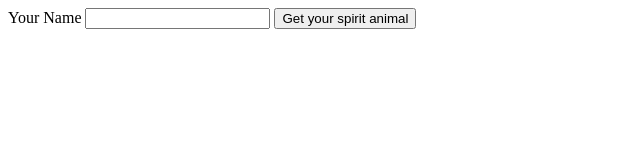
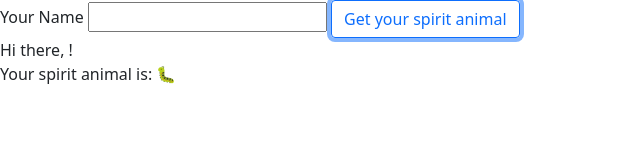
Before and after one commit to KethanPilla/dev-charlie-lab, a plain HTML site: page index.html in a window 1280 px wide. Both pictures are taken after a click on the button "Get your spirit animal". Shown: the whole page, without its empty margins (0-640 px from the left). Drawn offline with nearby package versions, Linux system fonts and the light colour scheme.

Commit message:
Add files via upload

```diff
--- a/index.html
+++ b/index.html
@@ -1,5 +1,26 @@
+<!DOCTYPE html>
+<html lang="en" >
+<head>
+  <meta charset="UTF-8">
+  <title>spiritAnimal</title>
+  <meta name="viewport" content="width=device-width, initial-scale=1">
+  <link rel="stylesheet" href="https://cdnjs.cloudflare.com/ajax/libs/normalize/5.0.0/normalize.min.css">
+  <link rel='stylesheet' href='https://cdnjs.cloudflare.com/ajax/libs/bootstrap/5.0.2/css/bootstrap.min.css'>
+  <link rel="stylesheet" href="styles/style.css">
+
+</head>
+<body>
+<!-- partial:index.partial.html -->
 <label for="bakerName">Your Name</label>
 <input id="bakerName" type="text">
 <button id="btnGetAnimal" class="btn btn-outline-primary btn-med">Get your spirit animal</button>
 <div id="greetingArea"></div>
 <div id="animalArea"></div>
+<!-- partial -->
+  <script src='https://cdnjs.cloudflare.com/ajax/libs/jquery/3.7.1/jquery.min.js'></script>
+  <script src='https://cdnjs.cloudflare.com/ajax/libs/jqueryui/1.14.0/jquery-ui.min.js'></script>
+  <script src='https://cdnjs.cloudflare.com/ajax/libs/bootstrap/5.3.3/js/bootstrap.min.js'></script>
+  <script  src="scripts/script.js"></script>
+
+</body>
+</html>
--- /dev/null
+++ b/scripts/script.js
@@ -0,0 +1,19 @@
+// $('body').css("background-color", "yellow");
+
+// when button is clicked
+//IIFE = immediately invoked f/n expression
+$("#btnGetAnimal").on("click", function(){
+  //get the user name
+  let bakerName = $("#bakerName").val();
+  //var variableName =  ... let (const)
+
+  $("#greetingArea").text("Hi there, " + bakerName + "!");
+  //give them a personalized greeting
+
+  let randomAnimal = spiritAnimals[(Math.floor(Math.random() * spiritAnimals.length))];
+
+  $("#animalArea").text("Your spirit animal is: " + randomAnimal)
+  //next, also tell spirit animal
+} )
+
+let spiritAnimals = ["🦅","🌵","🐟","🐛","👾","🦆","file not found"]
```
Also changed, not shown: styles/style.css (added, +12 -0 lines).
